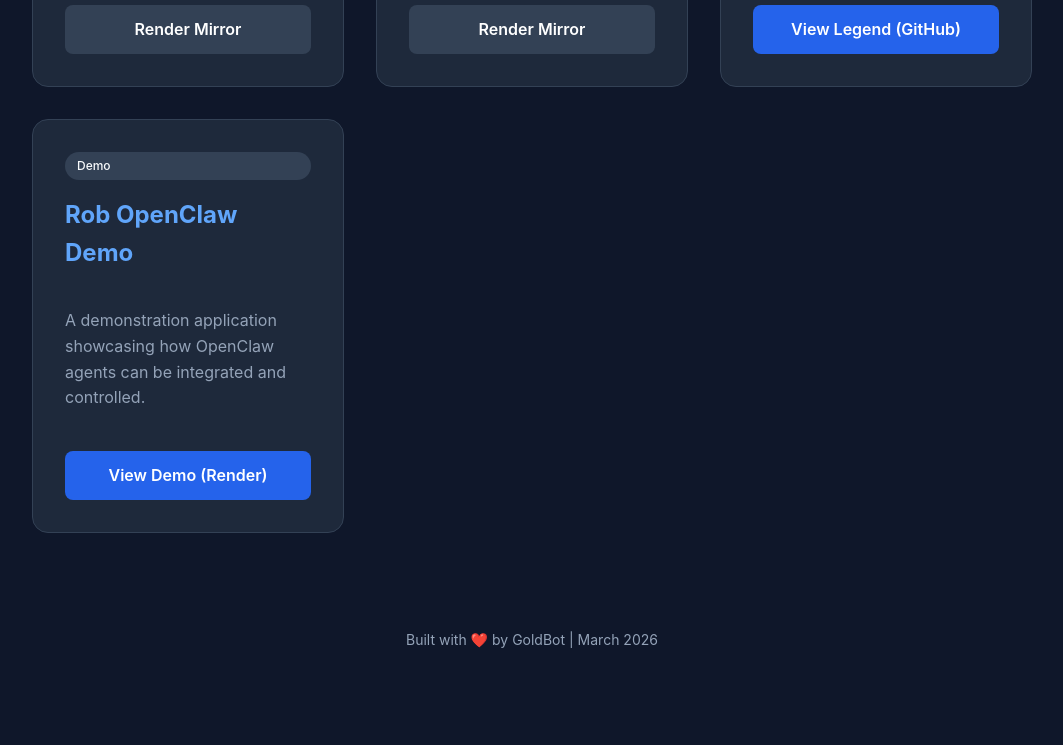
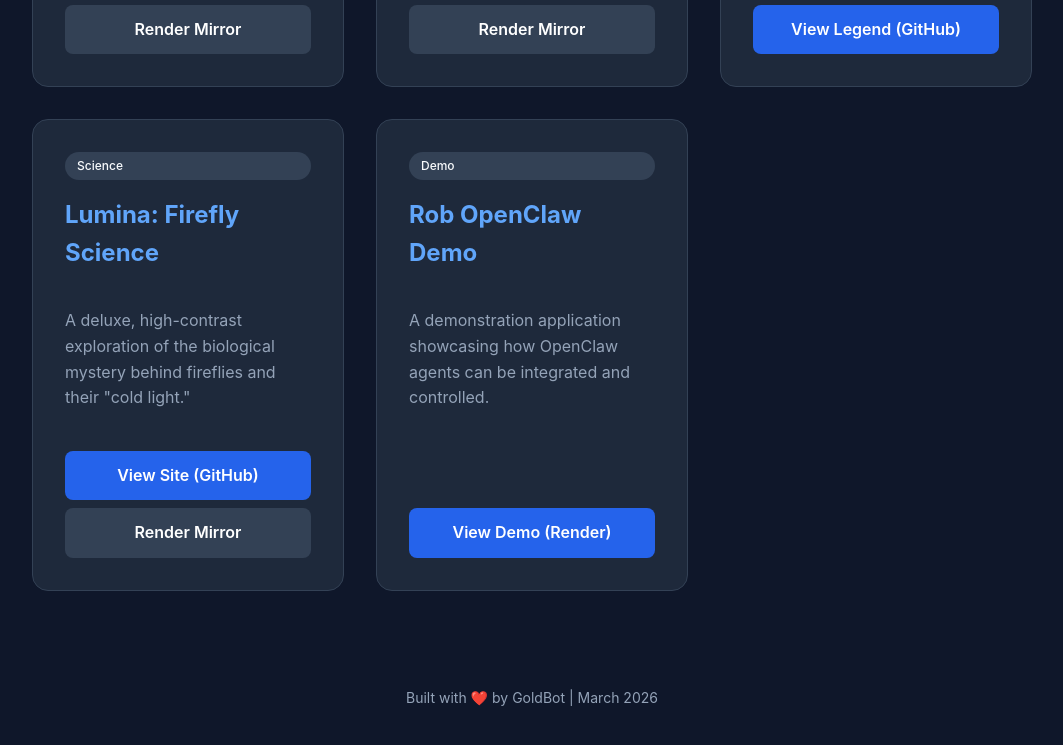
Before and after one commit to hamiltoncrouse/hamiltons-hub, a website: page index.html in a window 1280 px wide. Shown: the part 1731-2476 px from the top of the page, without its empty margins (108-1171 px from the left). Drawn offline with Linux system fonts and the light colour scheme.

Commit message:
Add Firefly Science Site to Hub

```diff
--- a/index.html
+++ b/index.html
@@ -211,6 +211,15 @@
                 <a href="https://hamiltoncrouse.github.io/jojo-space-monkey/" class="btn" target="_blank">View Legend (GitHub)</a>
             </div>
 
+            <!-- Firefly Science -->
+            <div class="card">
+                <div class="badge">Science</div>
+                <h2>Lumina: Firefly Science</h2>
+                <p>A deluxe, high-contrast exploration of the biological mystery behind fireflies and their "cold light."</p>
+                <a href="https://hamiltoncrouse.github.io/firefly-science/" class="btn" target="_blank">View Site (GitHub)</a>
+                <a href="https://firefly-science.onrender.com/" class="btn btn-gh" target="_blank">Render Mirror</a>
+            </div>
+
             <!-- Rob OpenClaw Demo -->
             <div class="card">
                 <div class="badge">Demo</div>
```
